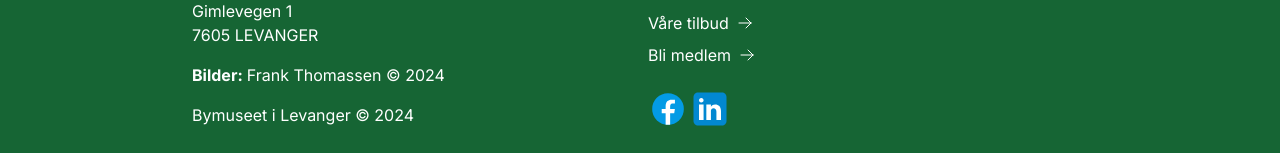
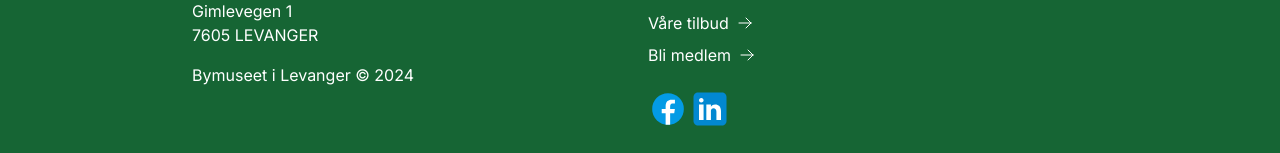
Before and after one commit to magnusgiverin/bymuseet, a Next.js app in the folder src/bymuseet/: page / in a window 1280 px wide. Shown: the part 2785-2938 px from the top of the page. Built offline with nearby package versions, Linux system fonts and the light colour scheme.

Commit message:
Remove: Remove building credits

```diff
--- a/src/bymuseet/src/app/Components/Footer.tsx
+++ b/src/bymuseet/src/app/Components/Footer.tsx
@@ -17,10 +17,6 @@ const Footer = () => {
             <p className="font-bold mt-4">Postadresse:</p>
             <p>Gimlevegen 1</p>
             <p>7605 LEVANGER</p>
-            <div className="flex flex-row gap-1 mt-4">
-              <p className="font-bold">Bilder:</p>
-              <p>Frank Thomassen © {year}</p>
-            </div>
             <p className="mt-4">Bymuseet i Levanger © {year}</p>
           </div>
 
```
